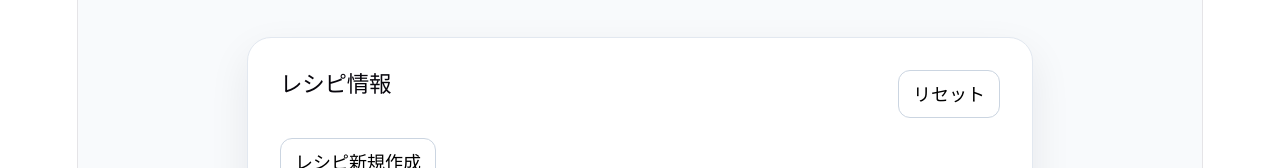
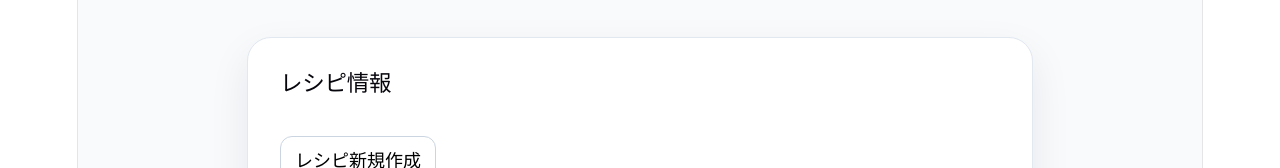
Before and after one commit to officeutq/recipe-calculator, a React (Vite) app: page / in a window 1280 px wide. Shown: the part 150-318 px from the top of the page. Built offline with nearby package versions, Linux system fonts and the light colour scheme.

Commit message:
リセット廃止とレシピ単位削除を実装

```diff
--- a/src/App.css
+++ b/src/App.css
@@ -148,8 +148,7 @@
   margin-bottom: 20px;
 }
 
-.recipe-action-buttons button,
-.reset-button {
+.recipe-action-buttons button {
   padding: 10px 14px;
   border: 1px solid #cbd5e1;
   border-radius: 12px;
--- a/src/App.tsx
+++ b/src/App.tsx
@@ -123,10 +123,20 @@ function App() {
     setScreenMode("calculator")
   }
 
-  const handleResetRecipe = () => {
-    setRecipes(initialRecipes)
-    setSelectedRecipeId(null)
-    setTargetServings(initialTargetServings)
+  const handleDeleteRecipe = () => {
+    if (!selectedRecipe) {
+      return
+    }
+
+    const shouldDelete = window.confirm("このレシピを削除しますか？")
+    if (!shouldDelete) {
+      return
+    }
+
+    const nextRecipes = recipes.filter((recipe) => recipe.id !== selectedRecipe.id)
+    setRecipes(nextRecipes)
+    setSelectedRecipeId(nextRecipes.length > 0 ? nextRecipes[0].id : null)
+    setScreenMode("calculator")
   }
 
   return (
@@ -143,13 +153,6 @@ function App() {
         <section className="recipe-card" aria-labelledby="recipe-form-title">
           <div className="recipe-card-header">
             <h2 id="recipe-form-title">レシピ情報</h2>
-            <button
-              type="button"
-              className="reset-button"
-              onClick={handleResetRecipe}
-            >
-              リセット
-            </button>
           </div>
 
           <div className="recipe-action-buttons">
@@ -228,6 +231,7 @@ function App() {
           initialRecipe={selectedRecipe}
           onSave={handleSaveEditedRecipe}
           onCancel={() => setScreenMode("calculator")}
+          onDelete={handleDeleteRecipe}
         />
       )}
     </main>
--- a/src/components/RecipeForm.tsx
+++ b/src/components/RecipeForm.tsx
@@ -14,9 +14,10 @@ type RecipeFormProps = {
   initialRecipe?: Recipe
   onSave: (values: RecipeFormValues) => void
   onCancel: () => void
+  onDelete?: () => void
 }
 
-function RecipeForm({ title, initialRecipe, onSave, onCancel }: RecipeFormProps) {
+function RecipeForm({ title, initialRecipe, onSave, onCancel, onDelete }: RecipeFormProps) {
   const [name, setName] = useState(initialRecipe?.name ?? "")
   const [description, setDescription] = useState(initialRecipe?.description ?? "")
   const [baseAmount, setBaseAmount] = useState(
@@ -192,6 +193,9 @@ function RecipeForm({ title, initialRecipe, onSave, onCancel }: RecipeFormProps)
           保存
         </button>
         <button type="button" onClick={onCancel}>キャンセル</button>
+        {onDelete && (
+          <button type="button" onClick={onDelete}>削除</button>
+        )}
       </div>
     </section>
   )
```
Also changed, not shown: 1 other file (tests, documents, lock files or other folders).
